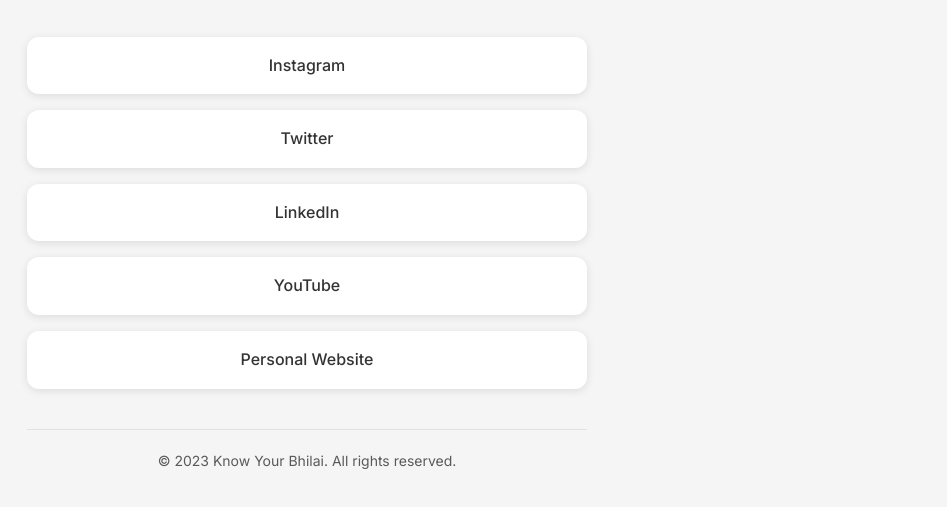
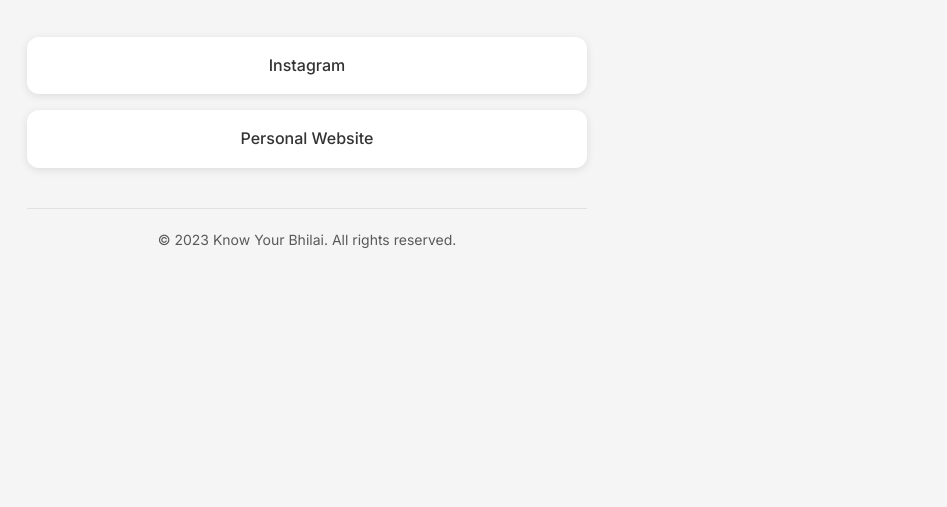
Before and after one commit to deepakxo/Know-Your_Bhilai, a plain HTML site: page index.html in a window 1280 px wide. Shown: the part 295-802 px from the top of the page, without its empty margins (333-1280 px from the left). Drawn offline with Linux system fonts and the light colour scheme.

Commit message:
Update index.html

```diff
--- a/index.html
+++ b/index.html
@@ -144,9 +144,11 @@
 
         <div class="links">
             <a href="https://www.instagram.com/ky.bhilai/" class="link-button">Instagram</a>
-            <a href="https://x.com/Deepaksharmazs/" class="link-button">Twitter</a>
-            <a href="https://www.linkedin.com/in/aditya-tiwari-445a27245?utm_source=share&utm_campaign=share_via&utm_content=profile&utm_medium=android_app " class="link-button">LinkedIn</a>
+            <!--
+            <a href="#" class="link-button">Twitter</a>
+            <a href="#" class="link-button">LinkedIn</a>
             <a href="#" class="link-button">YouTube</a>
+            -->
             <a href="https://deepakxo.github.io/video-promo-site/" class="link-button">Personal Website</a>
         </div>
 
```
